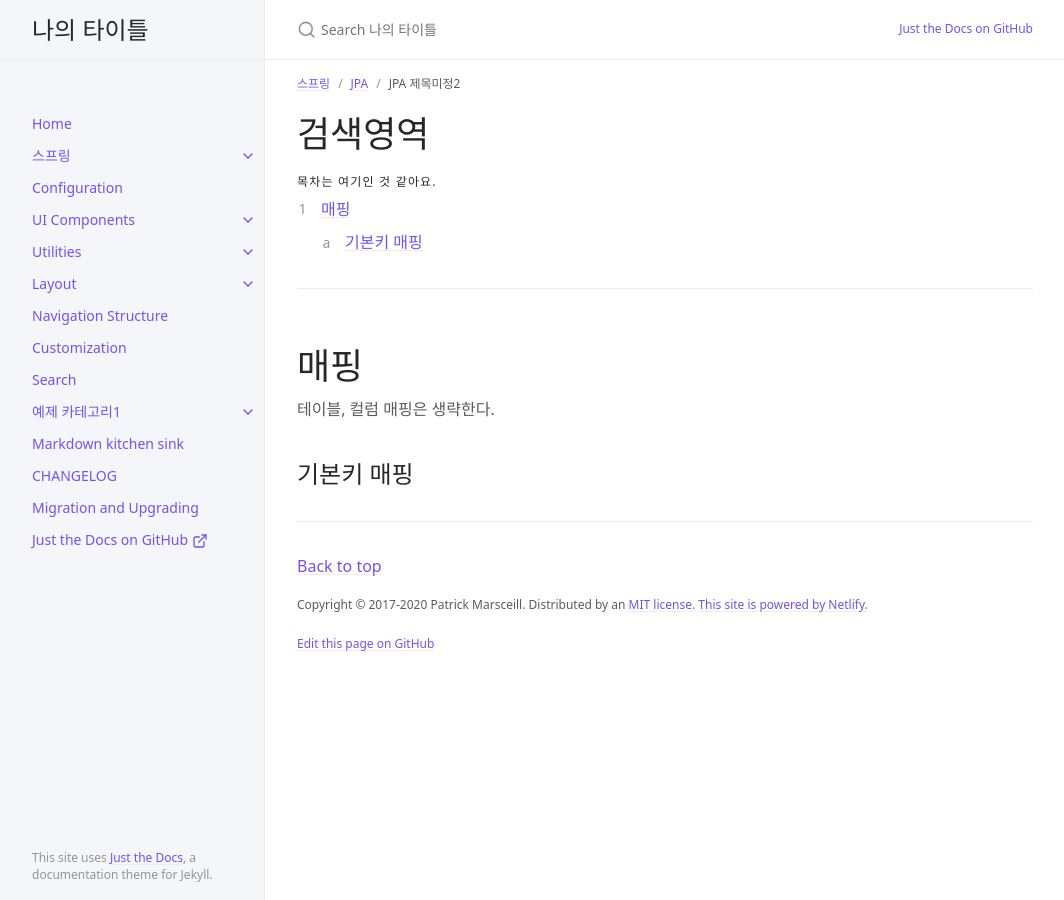
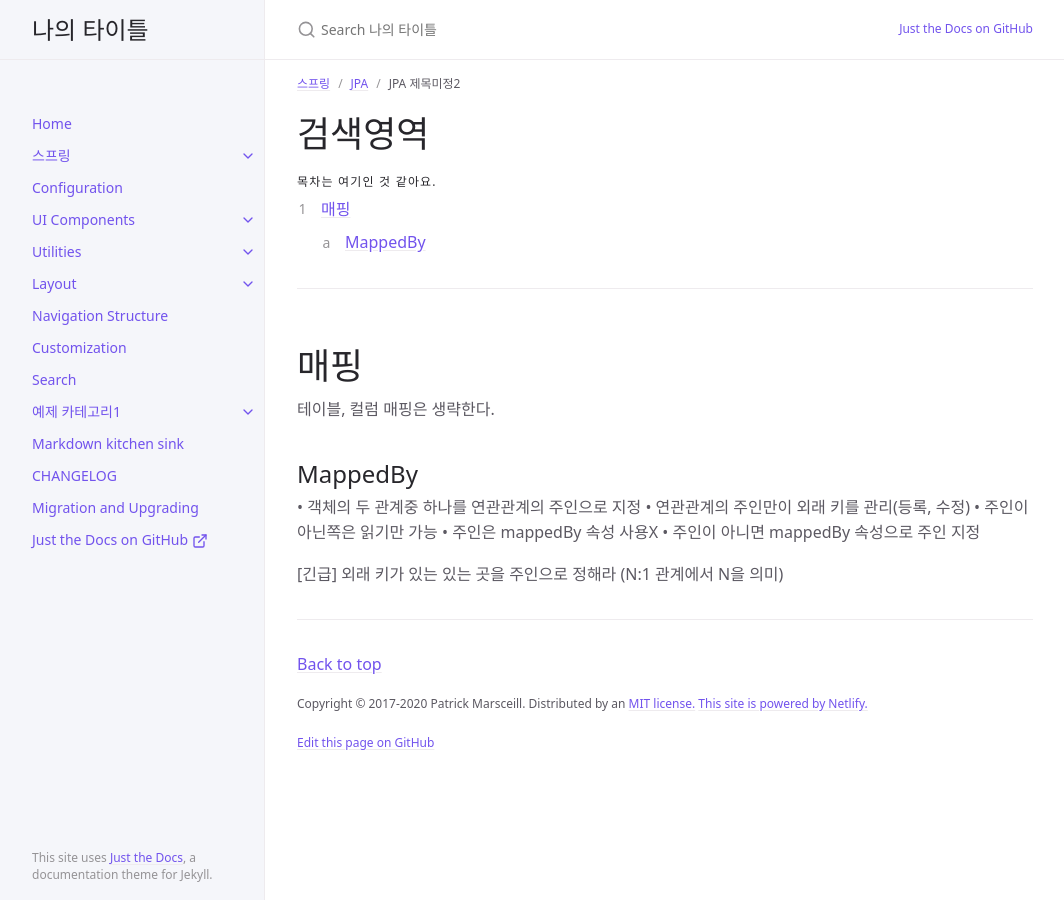
Before and after one commit to wlghks453/wlghks453.github.io, a Jekyll site: the page built from docs/spring/JPA-2.md, in a window 1280 px wide. Shown: the whole page, without its empty margins (107-1171 px from the left). Built offline with Jekyll 4.4.1, drawn with Linux system fonts in a browser that asks for light colours; cached includes are drawn as plain includes.

Commit message:
Update JPA-2.md

```diff
--- a/docs/spring/JPA-2.md
+++ b/docs/spring/JPA-2.md
@@ -22,4 +22,14 @@ nav_order: 1
 
 테이블,  컬럼 매핑은 생략한다.
 
-## 기본키 매핑
+
+
+## MappedBy
+
+• 객체의 두 관계중 하나를 연관관계의 주인으로 지정
+• 연관관계의 주인만이 외래 키를 관리(등록, 수정)
+• 주인이 아닌쪽은 읽기만 가능
+• 주인은 mappedBy 속성 사용X
+• 주인이 아니면 mappedBy 속성으로 주인 지정
+
+[긴급] 외래 키가 있는 있는 곳을 주인으로 정해라 (N:1 관계에서 N을 의미)
```
